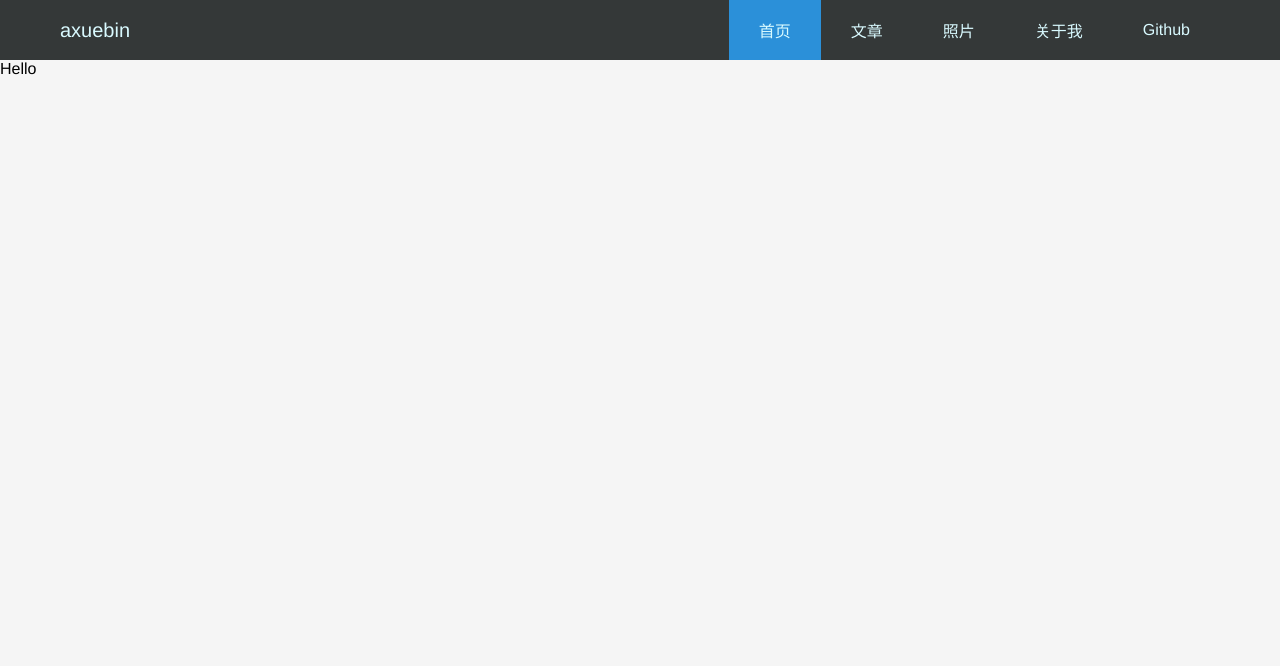
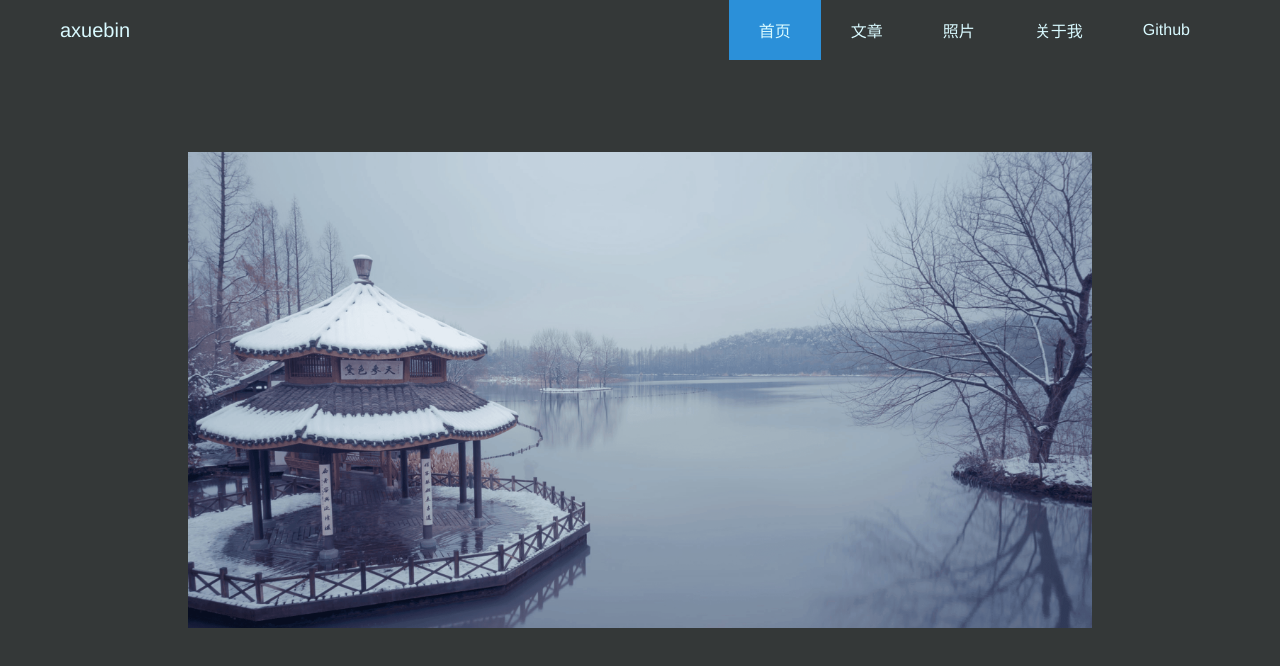
Before and after one commit to axuebin/react-blog, a React (Create React App) app: page / in a window 1280 px wide. Shown: the top 666 px of the page. Built offline with nearby package versions, Linux system fonts and the light colour scheme.

Commit message:
feat(首页): 首页banner初始化

```diff
--- a/src/App.tsx
+++ b/src/App.tsx
@@ -1,6 +1,6 @@
 import * as React from 'react';
 import { BrowserRouter as Router, Route, Switch } from "react-router-dom";
-import Index from './routes/index';
+import Index from './routes/indexPage/index';
 import NoMatch from './routes/404';
 import CommonHeader from './components/common/Header';
 
--- /dev/null
+++ b/src/components/indexPage/Banner/index.scss
@@ -0,0 +1,21 @@
+@import '../../../static/style/color.scss';
+
+.banner {
+  width: 80%;
+  display: flex;
+  padding: 0 60px;
+  margin: 30px 0;
+  box-sizing: border-box;
+  .photos {
+    .list {
+      .item {
+        font-size: 0;
+        overflow: hidden;
+        &-image {
+          width: 100%;
+          height: auto;
+        }
+      }
+    }
+  }
+}
--- /dev/null
+++ b/src/components/indexPage/Banner/index.tsx
@@ -0,0 +1,19 @@
+import * as React from 'react'
+import './index.scss'
+import banner from '../../../static/image/index-banner.png'
+
+function Banner() {
+  return (
+    <div className="banner">
+      <div className="photos">
+        <div className="list">
+          <div className="item">
+            <img src={banner} className="item-image"></img>
+          </div>
+        </div>
+      </div>
+    </div>
+  );
+}
+
+export default Banner
--- a/src/routes/index.tsx
+++ /dev/null
@@ -1,13 +0,0 @@
-import * as React from 'react';
-
-function Hello() {
-  return (
-    <div className="hello">
-      <div className="greeting">
-        Hello
-      </div>
-    </div>
-  );
-}
-
-export default Hello;
--- /dev/null
+++ b/src/routes/indexPage/index.scss
@@ -0,0 +1,14 @@
+@import '../../static/style/color.scss';
+
+.index-page {
+  width: 100%;
+  flex: 1;
+  padding-bottom: 80px;
+  margin: 0 auto;
+  overflow-x: hidden;
+  overflow-y: auto;
+  display: flex;
+  flex-direction: column;
+  justify-content: center;
+  align-items: center;
+}
--- /dev/null
+++ b/src/routes/indexPage/index.tsx
@@ -0,0 +1,13 @@
+import * as React from 'react'
+import Banner from '../../components/indexPage/Banner'
+import './index.scss'
+
+function IndexPage() {
+  return (
+    <div className="index-page">
+      <Banner></Banner>
+    </div>
+  );
+}
+
+export default IndexPage;
--- a/src/static/style/index.scss
+++ b/src/static/style/index.scss
@@ -8,6 +8,13 @@ html {
   font-family: Helvetica, Tahoma, Arial, STXihei, “华文细黑”, “Microsoft YaHei”, “微软雅黑”, SimSun, “宋体”, Heiti, “黑体”, sans-serif;
 }
 
+#root {
+  height: 100%;
+  display: flex;
+  flex-direction: column;
+  background-color: $level1;
+}
+
 * {
   margin: 0;
   padding: 0;
```
Also changed, not shown: src/static/image/index-banner.png (added).
